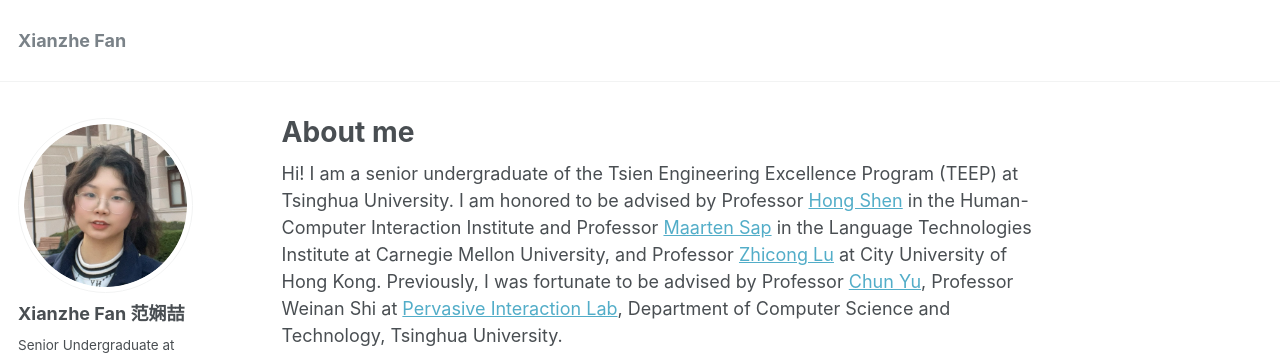
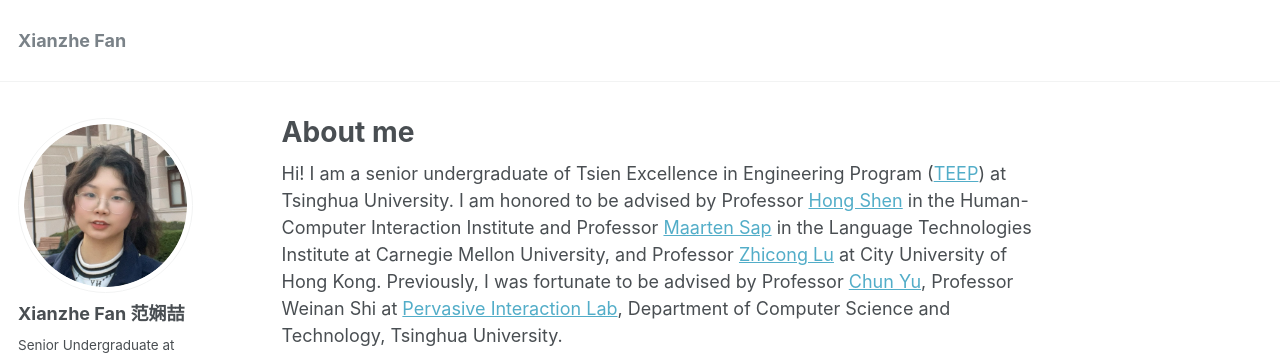
Before and after one commit to XianzheFan/XianzheFan.github.io, a Jekyll site: the page built from _pages/about.md, in a window 1280 px wide and 900 px high. Shown: the top 355 px of the window. Built offline with Jekyll 4.4.1, drawn with Linux system fonts in a browser that asks for light colours.

Commit message:
Add files via upload

```diff
--- a/_pages/about.md
+++ b/_pages/about.md
@@ -8,7 +8,7 @@
   - /about.html
 ---
 
-Hi! I am a senior undergraduate of the Tsien Engineering Excellence Program (TEEP) at Tsinghua University.
+Hi! I am a senior undergraduate of Tsien Excellence in Engineering Program ([TEEP](http://www.teep.cnmm.tsinghua.edu.cn/teepen/)) at Tsinghua University.
 I am honored to be advised by Professor [Hong Shen](https://www.andrew.cmu.edu/user/hongs/) in the Human-Computer Interaction Institute and Professor [Maarten Sap](https://maartensap.com/) in the Language Technologies Institute at Carnegie Mellon University, and Professor [Zhicong Lu](https://www.cs.cityu.edu.hk/~zhiconlu/) at City University of Hong Kong.
 Previously, I was fortunate to be advised by Professor [Chun Yu](https://pi.cs.tsinghua.edu.cn/lab/people/ChunYu/), Professor Weinan Shi at [Pervasive Interaction Lab](https://pi.cs.tsinghua.edu.cn/), Department of Computer Science and Technology, Tsinghua University.
 
```
